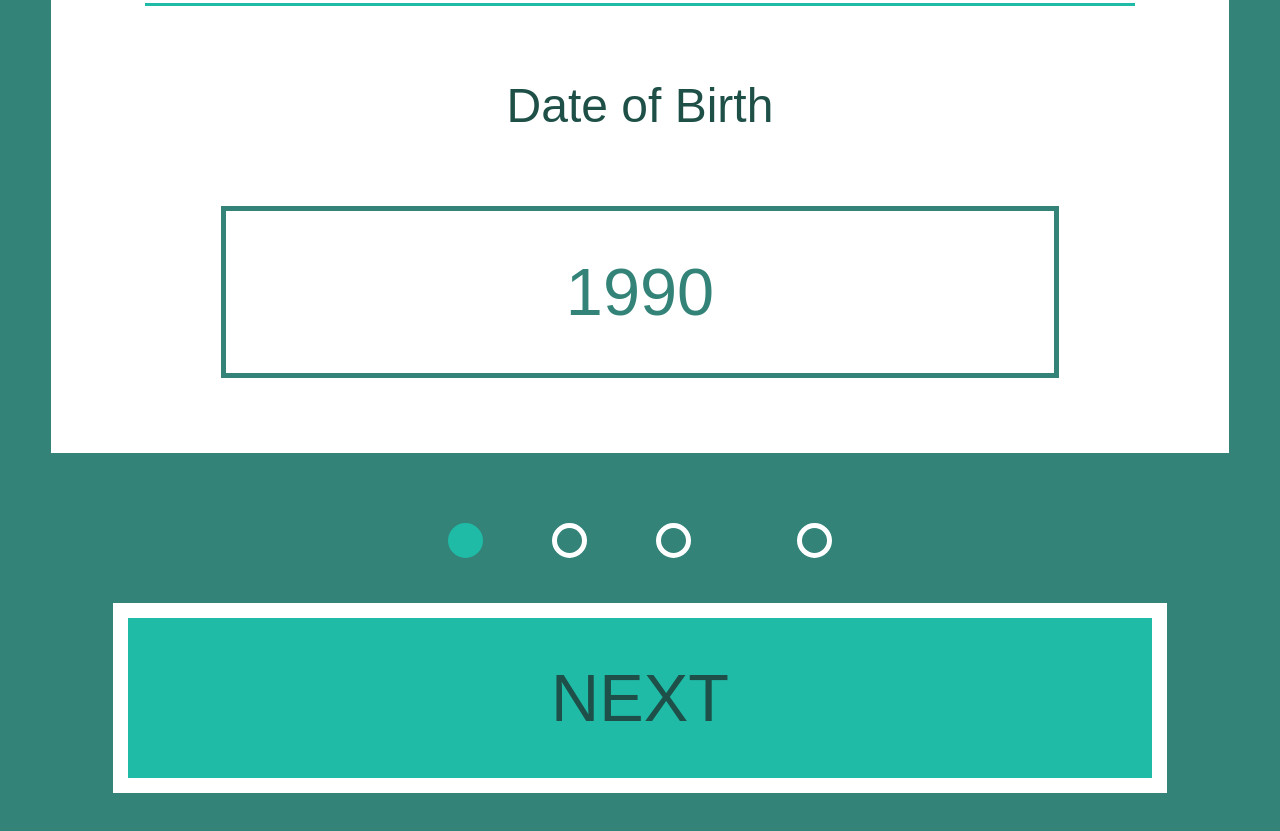
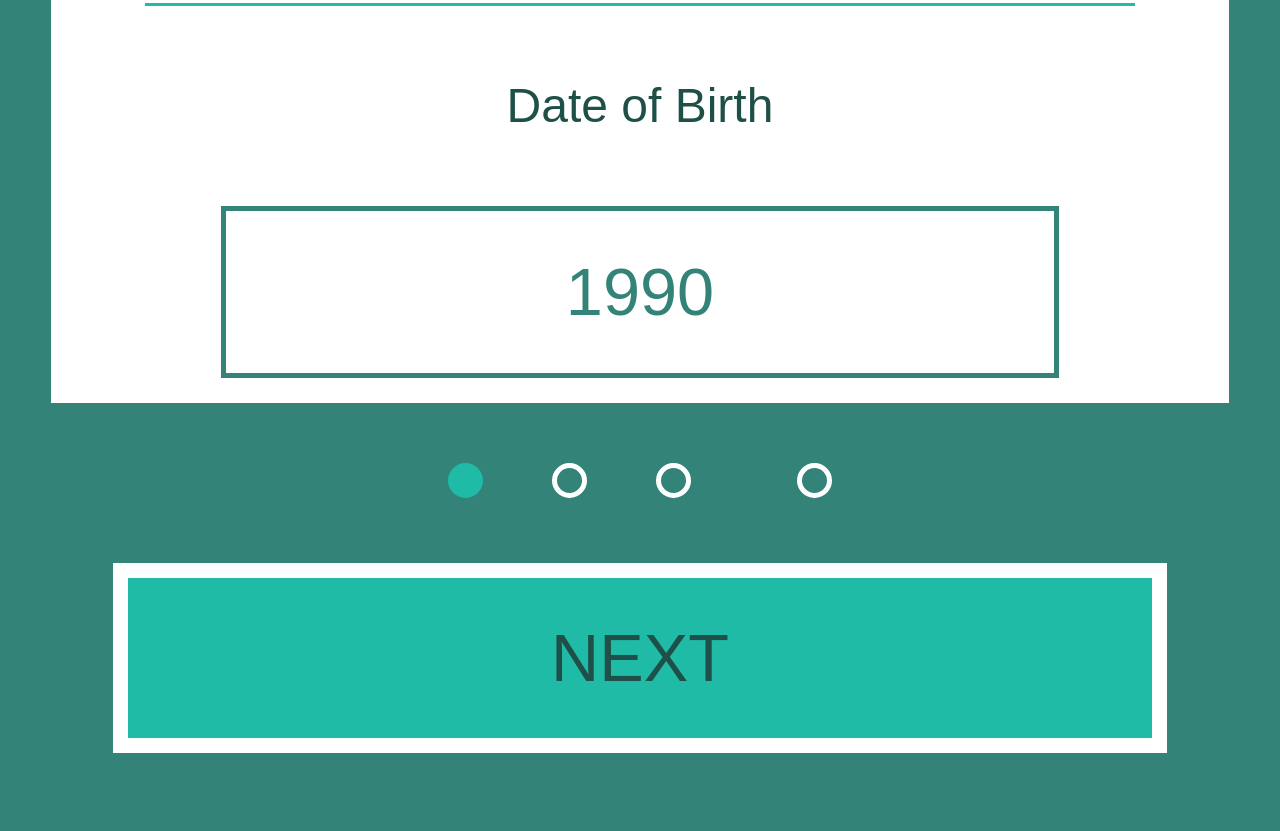
Before and after one commit to LishaDeng/Workout-Everyday, a plain HTML site: page Q1.html in a window 1280 px wide. Shown: the part 909-1740 px from the top of the page. Drawn offline with Linux system fonts and the light colour scheme.

Commit message:
Q1change position

```diff
--- a/style.css
+++ b/style.css
@@ -513,7 +513,7 @@ h1{
 
 .Q1Background{
     width: 100%;
-    height: 850px;
+    height: 800px;
     background: #fff;
     position: relative;
 }
@@ -581,7 +581,7 @@ input[type='radio'].radio:checked + .radio {
     width: 30%;
     height: 70px;
     position: relative;
-    top: 100px;
+    top: 40px;
     margin: 0 auto;
 }
 
@@ -631,7 +631,7 @@ input[type='radio'].radio:checked + .radio {
 .Next{
     width: 100%;
     height: 200px;
-    top: 110px;
+    top: 70px;
     position: relative;
 }
 
```
